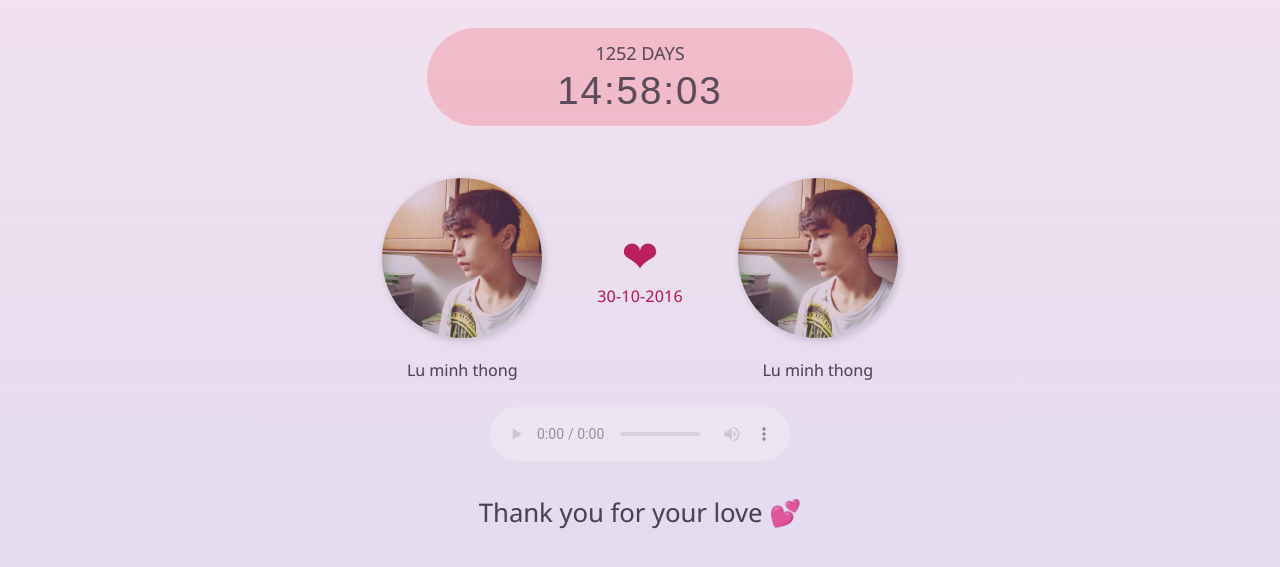
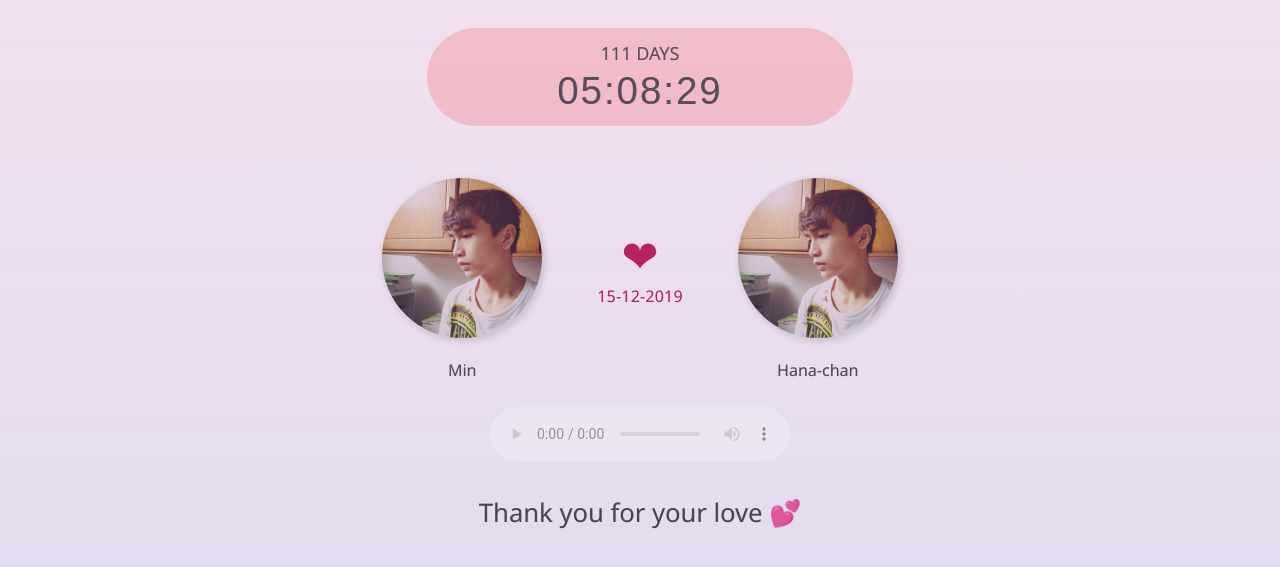
Before and after one commit to minproducer/webdemngayyeu, a plain HTML site: page index.html in a window 1280 px wide. Shown: the part 125-692 px from the top of the page. Drawn offline with Linux system fonts and the light colour scheme.

Commit message:
change date

```diff
--- a/app.js
+++ b/app.js
@@ -1,4 +1,4 @@
-const yourDate = new Date("2016-10-30T02:10:26"),
+const yourDate = new Date("2019-12-15T12:00:00"),
 music = ['ido', 'noinaycoanh', 'nguoiamphu'];
 
 document.addEventListener('DOMContentLoaded', function(){
--- a/index.html
+++ b/index.html
@@ -22,19 +22,19 @@
             <div id="info">
                   <div class="one">
                         <img src="img/main.jpg" class="avt">
-                        <p>Lu minh thong</p>
+                        <p>Min</p>
                   </div>
                   <div id="heart">
                         ❤<anni>...</anni>
                   </div>
                   <div class="two">
                         <img src="img/main.jpg" class="avt">
-                        <p>Lu minh thong</p>
+                        <p>Hana-chan</p>
                   </div>
             </div>
 
             <div id="music">
-                  <audio loop autoplay controls>Your browser does not support the audio element.</audio>
+                  <audio loop autoplay=true controls>Your browser does not support the audio element.</audio>
             </div>
             <footer>Thank you for your love 💕</footer>
       </div>
```
